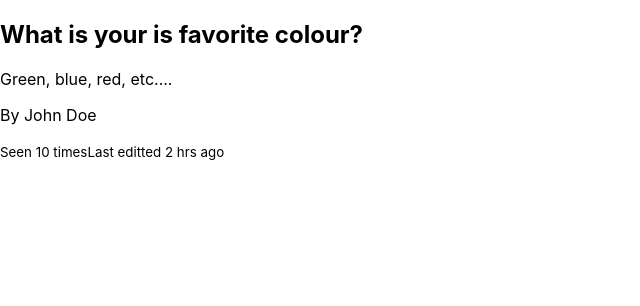
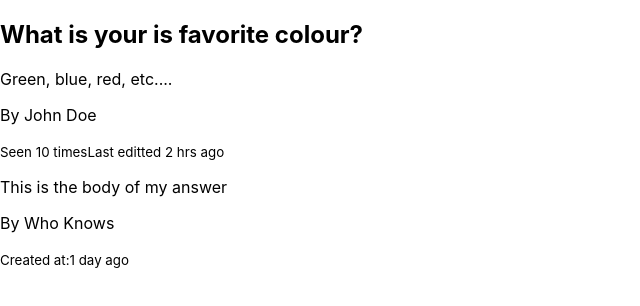
Before and after one commit to CodeCoreYVR/react_client_jun_2023, a React (Create React App) app: page / in a window 1280 px wide. Shown: the top 306 px of the page, without its empty margins (0-640 px from the left). Built offline with nearby package versions, Linux system fonts and the light colour scheme.

Commit message:
react client add AnswerDetails and QuestionShowPage components

```diff
--- a/src/index.js
+++ b/src/index.js
@@ -18,6 +18,19 @@ const QuestionDetails = () => {
   )
 }
 
+const AnswerDetails = () => {
+  return (
+    <div>
+      <p>This is the body of my answer</p>
+      <p>By Who Knows</p>
+      <p>
+        <small>Created at:</small>
+        <small>1 day ago</small>
+      </p>
+    </div>
+  )
+}
+
 const root = ReactDOM.createRoot(document.getElementById('root'));
 root.render(
   // StrictMode is a development only component. We might get rid of this later. But what it does
@@ -34,7 +47,10 @@ root.render(
   // We are not using strict mode for now
   // With JSX, we had to access the React element, but with JSX and babbel we can
   // now, write the component as a html tag
-  <QuestionDetails/>
+  <main>
+    <QuestionDetails/>
+    <AnswerDetails/>
+  </main>
   // Note, with React and JSX, all tags must be closed
   // for example, an html element self closing tag like <hr> might still work for regular html
   // but for react, it must be closed like <hr/> or <hr></hr>
```
